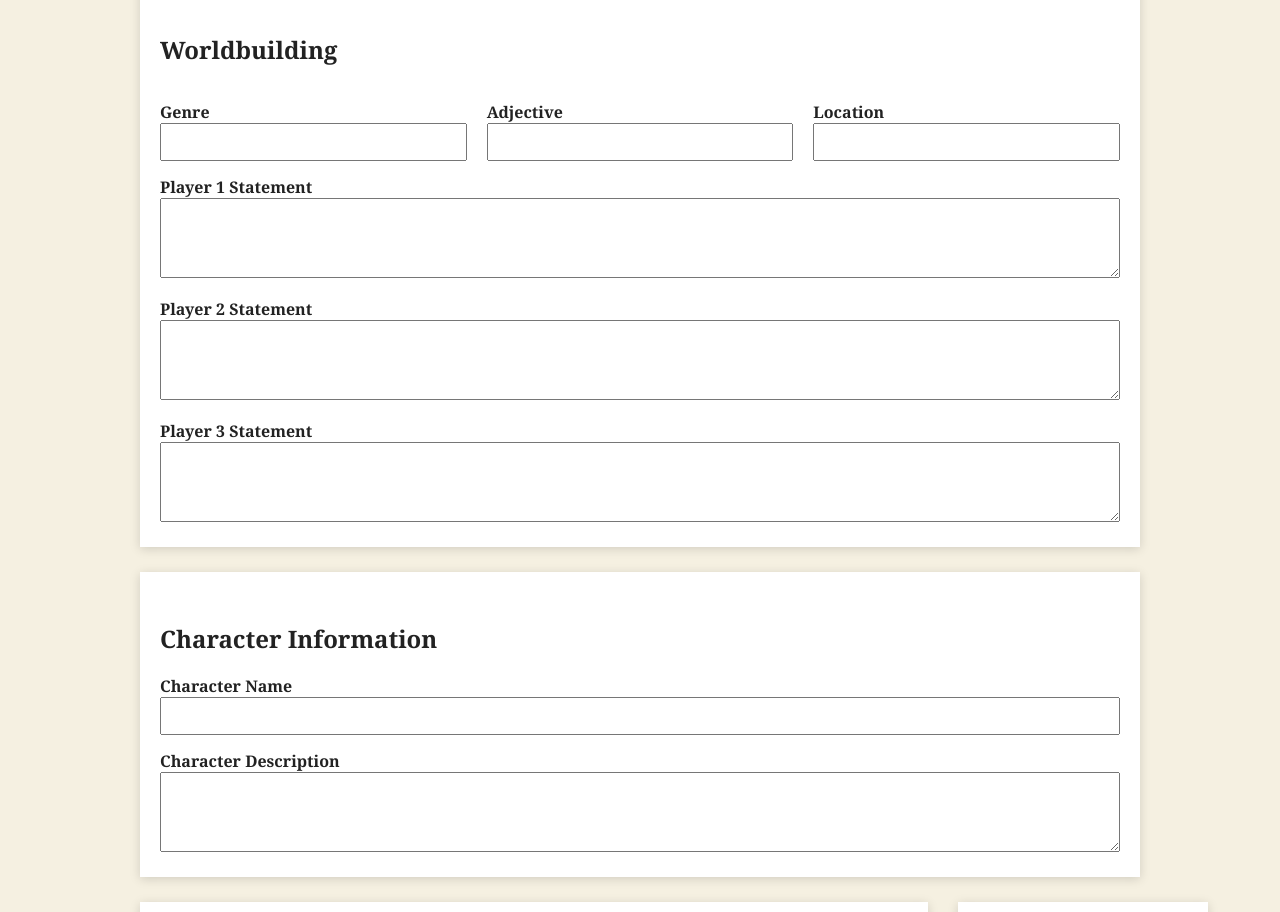
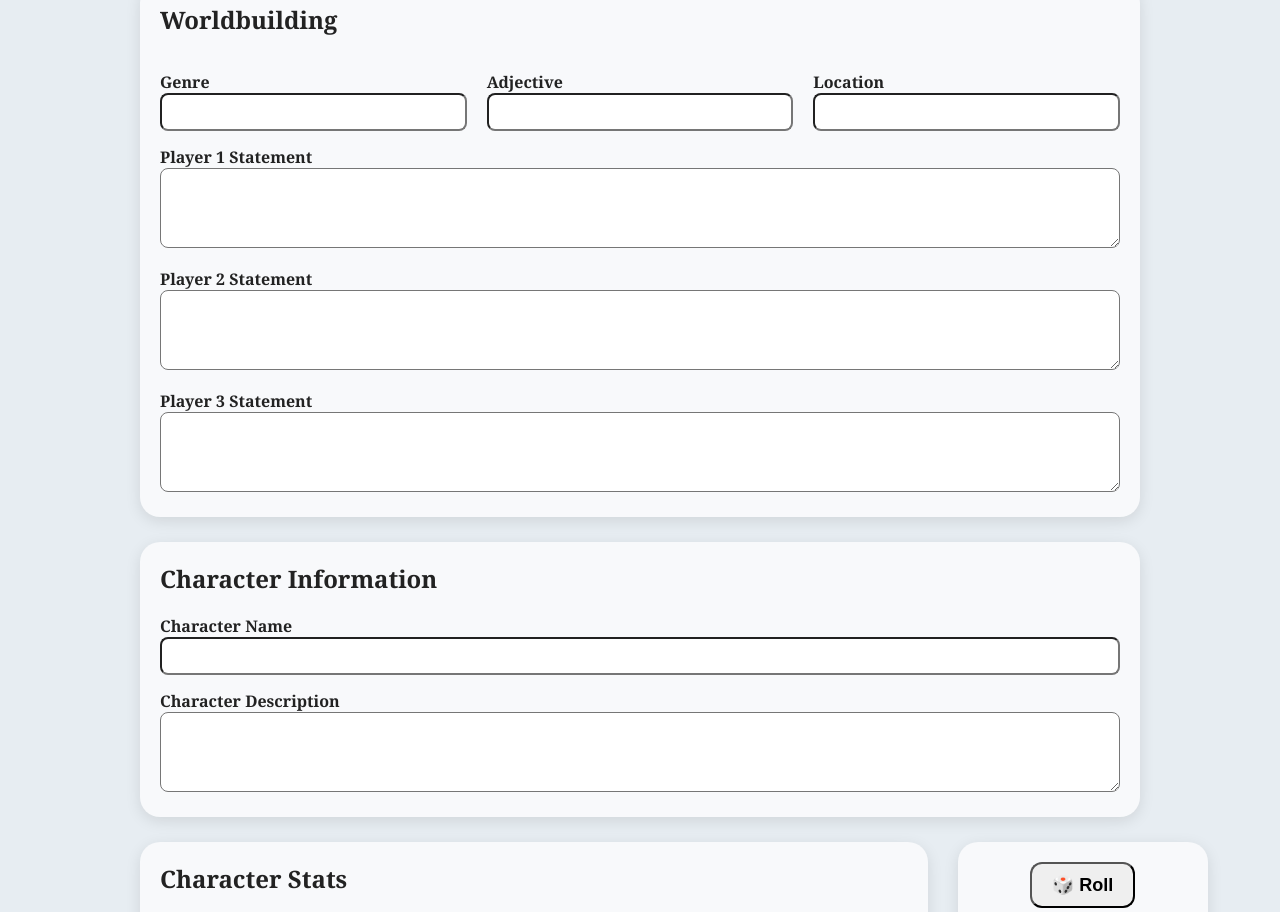
Before and after one commit to TheVoiceOfJared/YASP-sheet, a plain HTML site: page index.html in a window 1280 px wide. Shown: the part 164-1076 px from the top of the page. Drawn offline with Linux system fonts and the light colour scheme.

Commit message:
css cleanup

````diff
--- a/style.css
+++ b/style.css
@@ -2,7 +2,7 @@ body {
     max-width: 1000px;
     margin: auto;
     padding: 20px;
-    background-color: #f5f0e1;
+    background-color: #e7edf2;
     color: #222;
     font-family: Georgia, serif;
 }
@@ -17,7 +17,7 @@ p {
 }
 
 h2 {
-    margin-top: 30px;
+    margin-top: 0;
 }
 
 label {
@@ -32,12 +32,14 @@ textarea {
     padding: 8px;
     font-size: 16px;
     box-sizing: border-box;
+    border-radius: 8px;
 }
 
 select {
     width: 90px;
     padding: 8px;
     font-size: 16px;
+    border-radius: 8px;
 }
 
 textarea {
@@ -48,6 +50,8 @@ button {
     margin-top: 15px;
     padding: 10px 20px;
     font-size: 18px;
+    font-weight: bold;
+    border-radius: 12px;
 }
 .dice-column button {
 
@@ -107,17 +111,19 @@ gap:20px;
 flex:1;
 }
 
-.card{
-background:white;
-padding:20px;
-margin-top:25px;
+.card {
 
-```
-border-radius:15px;
+    background: #f8f9fb;
 
-box-shadow:
-    0 2px 10px rgba(0,0,0,.15);
-```
+    padding: 20px;
+
+    margin-top: 25px;
+
+    border-radius: 20px;
+
+    box-shadow: 0px 4px 15px rgba(0,0,0,.1);
+
+}
 
 }
 .stats-row {
````
